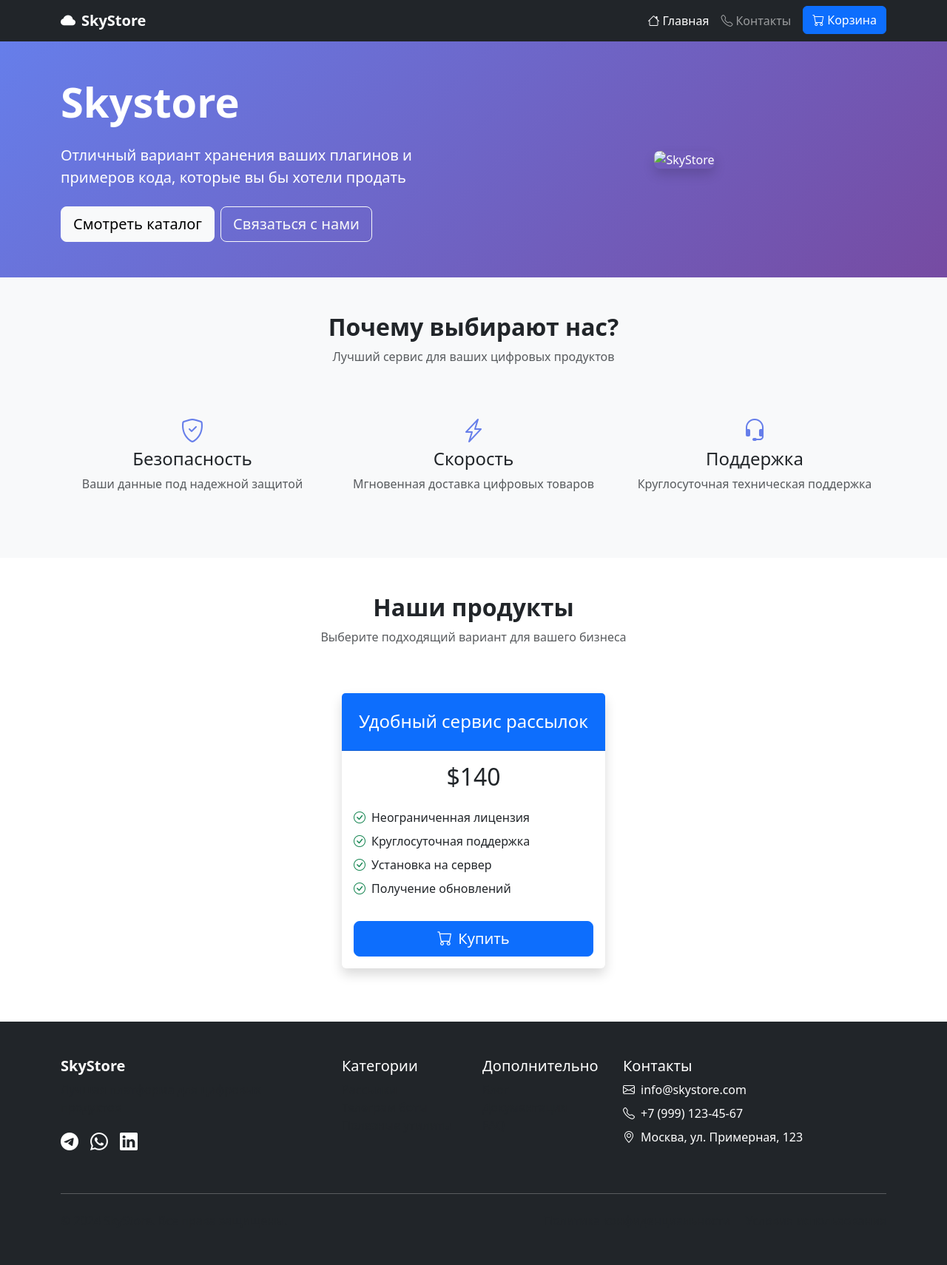
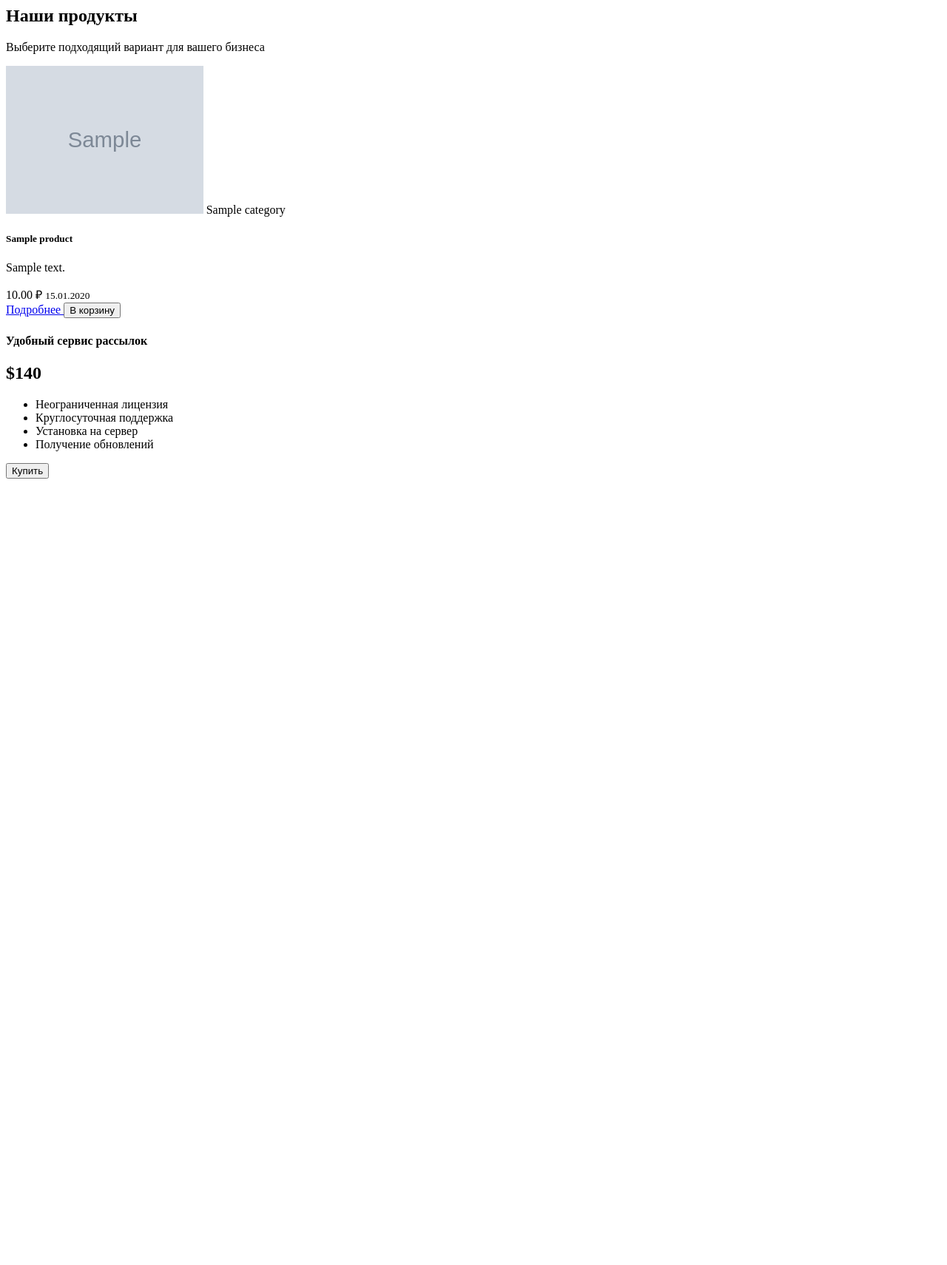
Before and after one commit to SaidovaKR1998/Project_Django, a Django app: page / in a window 1280 px wide. Shown: the whole page at 74% size. After the commit the page ends 647 px from the top, so only its background shows below. Run offline with Django 5.2, Linux system fonts and the light colour scheme; tables that the repository leaves empty hold one stand-in row (values such as "Sample post"); grey boxes marked "Sample" are stand-in pictures; parts of the project's set-up code (start-up, migrations or seed data) failed here and were passed over; some libraries are stand-ins or nearby versions.

Commit message:
Обновлен home.html (секция продуктов)

```diff
--- a/catalog/templates/home.html
+++ b/catalog/templates/home.html
@@ -1,119 +1,3 @@
-<!doctype html>
-<html lang="ru">
-<head>
-    <meta charset="utf-8">
-    <meta name="viewport" content="width=device-width, initial-scale=1">
-    <title>Skystore - Главная</title>
-    <!-- Bootstrap CSS -->
-    <link href="https://cdn.jsdelivr.net/npm/bootstrap@5.3.2/dist/css/bootstrap.min.css" rel="stylesheet">
-    <link href="https://cdn.jsdelivr.net/npm/bootstrap-icons@1.11.1/font/bootstrap-icons.css" rel="stylesheet">
-    <style>
-        .hero-section {
-            background: linear-gradient(135deg, #667eea 0%, #764ba2 100%);
-            color: white;
-        }
-        .card:hover {
-            transform: translateY(-5px);
-            transition: all 0.3s ease;
-            box-shadow: 0 10px 25px rgba(0,0,0,0.15);
-        }
-        .nav-link:hover {
-            color: #667eea !important;
-        }
-        .feature-icon {
-            font-size: 2rem;
-            color: #667eea;
-            margin-bottom: 1rem;
-        }
-    </style>
-</head>
-<body>
-    <!-- Навигация -->
-    <nav class="navbar navbar-expand-lg navbar-dark bg-dark sticky-top">
-        <div class="container">
-            <a class="navbar-brand fw-bold" href="{% url 'catalog:home' %}">
-                <i class="bi bi-cloud-fill me-2"></i>SkyStore
-            </a>
-            <button class="navbar-toggler" type="button" data-bs-toggle="collapse" data-bs-target="#navbarNav">
-                <span class="navbar-toggler-icon"></span>
-            </button>
-            <div class="collapse navbar-collapse" id="navbarNav">
-                <ul class="navbar-nav ms-auto">
-                    <li class="nav-item">
-                        <a class="nav-link active" href="{% url 'catalog:home' %}">
-                            <i class="bi bi-house me-1"></i>Главная
-                        </a>
-                    </li>
-                    <li class="nav-item">
-                        <a class="nav-link" href="{% url 'catalog:contacts' %}">
-                            <i class="bi bi-telephone me-1"></i>Контакты
-                        </a>
-                    </li>
-                    <li class="nav-item">
-                        <a class="btn btn-primary ms-2" href="#">
-                            <i class="bi bi-cart me-1"></i>Корзина
-                        </a>
-                    </li>
-                </ul>
-            </div>
-        </div>
-    </nav>
-
-    <!-- Герой секция -->
-    <section class="hero-section py-5">
-        <div class="container">
-            <div class="row align-items-center">
-                <div class="col-lg-6">
-                    <h1 class="display-4 fw-bold mb-4">Skystore</h1>
-                    <p class="lead mb-4">Отличный вариант хранения ваших плагинов и примеров кода, которые вы бы хотели продать</p>
-                    <div class="d-flex gap-2">
-                        <a href="#products" class="btn btn-light btn-lg">Смотреть каталог</a>
-                        <a href="{% url 'catalog:contacts' %}" class="btn btn-outline-light btn-lg">Связаться с нами</a>
-                    </div>
-                </div>
-                <div class="col-lg-6 text-center">
-                    <img src="https://via.placeholder.com/500x300/667eea/ffffff?text=SkyStore"
-                         alt="SkyStore" class="img-fluid rounded-3 shadow">
-                </div>
-            </div>
-        </div>
-    </section>
-
-    <!-- Особенности -->
-    <section class="py-5 bg-light">
-        <div class="container">
-            <div class="row text-center mb-5">
-                <div class="col">
-                    <h2 class="fw-bold">Почему выбирают нас?</h2>
-                    <p class="text-muted">Лучший сервис для ваших цифровых продуктов</p>
-                </div>
-            </div>
-            <div class="row">
-                <div class="col-md-4 mb-4">
-                    <div class="text-center">
-                        <i class="bi bi-shield-check feature-icon"></i>
-                        <h4>Безопасность</h4>
-                        <p class="text-muted">Ваши данные под надежной защитой</p>
-                    </div>
-                </div>
-                <div class="col-md-4 mb-4">
-                    <div class="text-center">
-                        <i class="bi bi-lightning-charge feature-icon"></i>
-                        <h4>Скорость</h4>
-                        <p class="text-muted">Мгновенная доставка цифровых товаров</p>
-                    </div>
-                </div>
-                <div class="col-md-4 mb-4">
-                    <div class="text-center">
-                        <i class="bi bi-headset feature-icon"></i>
-                        <h4>Поддержка</h4>
-                        <p class="text-muted">Круглосуточная техническая поддержка</p>
-                    </div>
-                </div>
-            </div>
-        </div>
-    </section>
-
 <!-- Продукты -->
 <section id="products" class="py-5">
     <div class="container">
@@ -123,7 +7,56 @@
                 <p class="text-muted">Выберите подходящий вариант для вашего бизнеса</p>
             </div>
         </div>
-            <div class="row justify-content-center">
+
+        <div class="row">
+            {% for product in products %}
+            <div class="col-lg-4 col-md-6 mb-4">
+                <div class="card h-100 shadow border-0">
+                    <div class="card-img-top position-relative">
+                        {% if product.image %}
+                            <img src="{{ product.image.url }}" class="card-img-top" alt="{{ product.name }}" style="height: 200px; object-fit: cover;">
+                        {% else %}
+                            <img src="https://via.placeholder.com/300x200/667eea/ffffff?text=No+Image"
+                                 class="card-img-top" alt="No image" style="height: 200px; object-fit: cover;">
+                        {% endif %}
+                        <span class="position-absolute top-0 end-0 bg-primary text-white px-2 py-1 m-2 rounded small">
+                            {{ product.category.name }}
+                        </span>
+                    </div>
+                    <div class="card-body d-flex flex-column">
+                        <h5 class="card-title">{{ product.name }}</h5>
+                        <p class="card-text text-muted flex-grow-1">
+                            {{ product.description|truncatechars:100 }}
+                        </p>
+                        <div class="mt-auto">
+                            <div class="d-flex justify-content-between align-items-center mb-3">
+                                <span class="h5 mb-0 text-primary">{{ product.price }} ₽</span>
+                                <small class="text-muted">{{ product.created_at|date:"d.m.Y" }}</small>
+                            </div>
+                            <div class="d-grid gap-2">
+                                <a href="{% url 'catalog:product_detail' product.id %}" class="btn btn-outline-primary">
+                                    Подробнее
+                                </a>
+                                <button class="btn btn-primary">
+                                    <i class="bi bi-cart me-1"></i>В корзину
+                                </button>
+                            </div>
+                        </div>
+                    </div>
+                </div>
+            </div>
+            {% empty %}
+            <div class="col-12 text-center">
+                <div class="alert alert-info">
+                    <h4>Товары временно отсутствуют</h4>
+                    <p class="mb-0">Пожалуйста, зайдите позже</p>
+                </div>
+            </div>
+            {% endfor %}
+        </div>
+
+        <!-- Пример продукта из задания (оставляем для демонстрации) -->
+        <div class="row justify-content-center mt-5">
             <div class="col-lg-4 col-md-6 mb-4">
                 <div class="card h-100 shadow border-0">
                     <div class="card-header bg-primary text-white text-center py-4">
@@ -146,59 +79,3 @@
         </div>
     </div>
 </section>
-
-    <!-- Футер -->
-    <footer class="bg-dark text-white py-5">
-        <div class="container">
-            <div class="row">
-                <div class="col-lg-4 mb-4">
-                    <h5 class="fw-bold">SkyStore</h5>
-                    <p class="text-muted">Лучшая платформа для цифровых продуктов</p>
-                    <div class="d-flex gap-3">
-                        <a href="#" class="text-white"><i class="bi bi-telegram fs-4"></i></a>
-                        <a href="#" class="text-white"><i class="bi bi-whatsapp fs-4"></i></a>
-                        <a href="#" class="text-white"><i class="bi bi-linkedin fs-4"></i></a>
-                    </div>
-                </div>
-                <div class="col-lg-2 col-md-4 mb-4">
-                    <h5>Категории</h5>
-                    <ul class="list-unstyled">
-                        <li><a href="#" class="text-muted text-decoration-none">Рассылки</a></li>
-                        <li><a href="#" class="text-muted text-decoration-none">Телеграм боты</a></li>
-                        <li><a href="#" class="text-muted text-decoration-none">Полезные утилиты</a></li>
-                    </ul>
-                </div>
-                <div class="col-lg-2 col-md-4 mb-4">
-                    <h5>Дополнительно</h5>
-                    <ul class="list-unstyled">
-                        <li><a href="#" class="text-muted text-decoration-none">Блог</a></li>
-                        <li><a href="#" class="text-muted text-decoration-none">Документация</a></li>
-                        <li><a href="#" class="text-muted text-decoration-none">FAQ</a></li>
-                    </ul>
-                </div>
-                <div class="col-lg-4 col-md-4 mb-4">
-                    <h5>Контакты</h5>
-                    <ul class="list-unstyled">
-                        <li class="mb-2"><i class="bi bi-envelope me-2"></i>info@skystore.com</li>
-                        <li class="mb-2"><i class="bi bi-telephone me-2"></i>+7 (999) 123-45-67</li>
-                        <li><i class="bi bi-geo-alt me-2"></i>Москва, ул. Примерная, 123</li>
-                    </ul>
-                </div>
-            </div>
-            <hr class="my-4">
-            <div class="row align-items-center">
-                <div class="col-md-6">
-                    <p class="text-muted mb-0">&copy; 2024 SkyStore. Все права защищены.</p>
-                </div>
-                <div class="col-md-6 text-md-end">
-                    <a href="#" class="text-muted text-decoration-none me-3">Политика конфиденциальности</a>
-                    <a href="#" class="text-muted text-decoration-none">Условия использования</a>
-                </div>
-            </div>
-        </div>
-    </footer>
-
-    <!-- Bootstrap JS -->
-    <script src="https://cdn.jsdelivr.net/npm/bootstrap@5.3.2/dist/js/bootstrap.bundle.min.js"></script>
-</body>
-</html>
```
Lines whose indentation alone changed are shown as unchanged.
